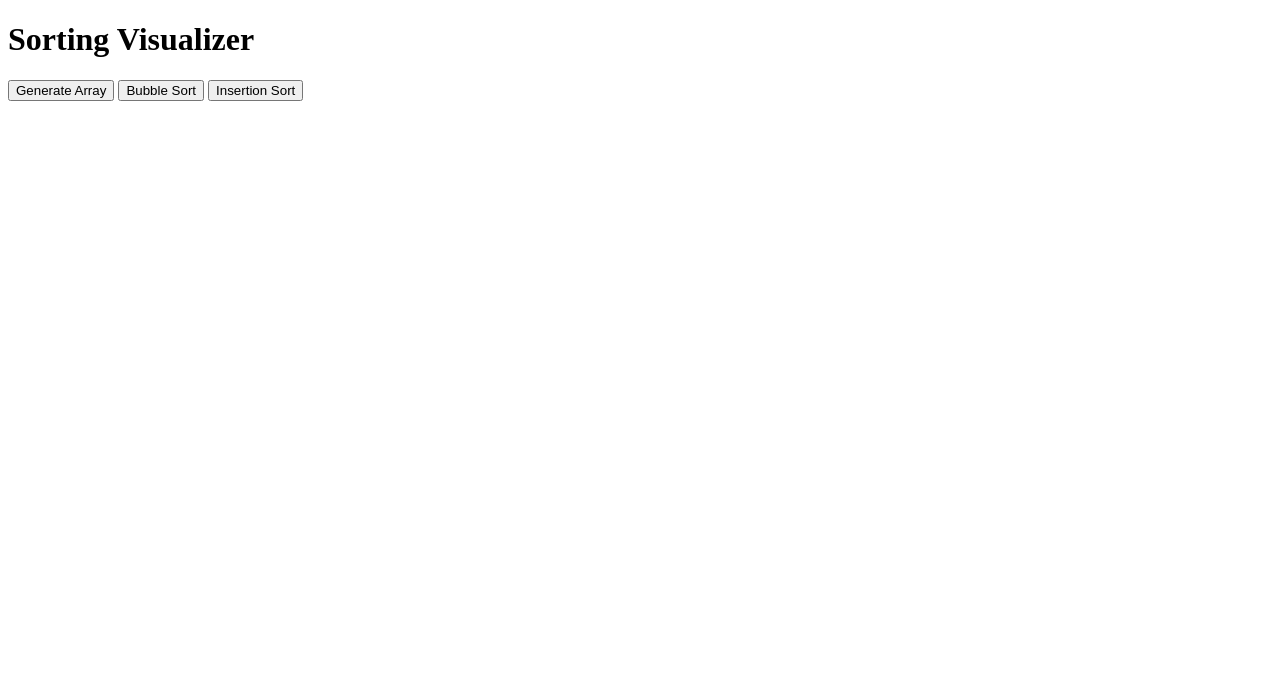
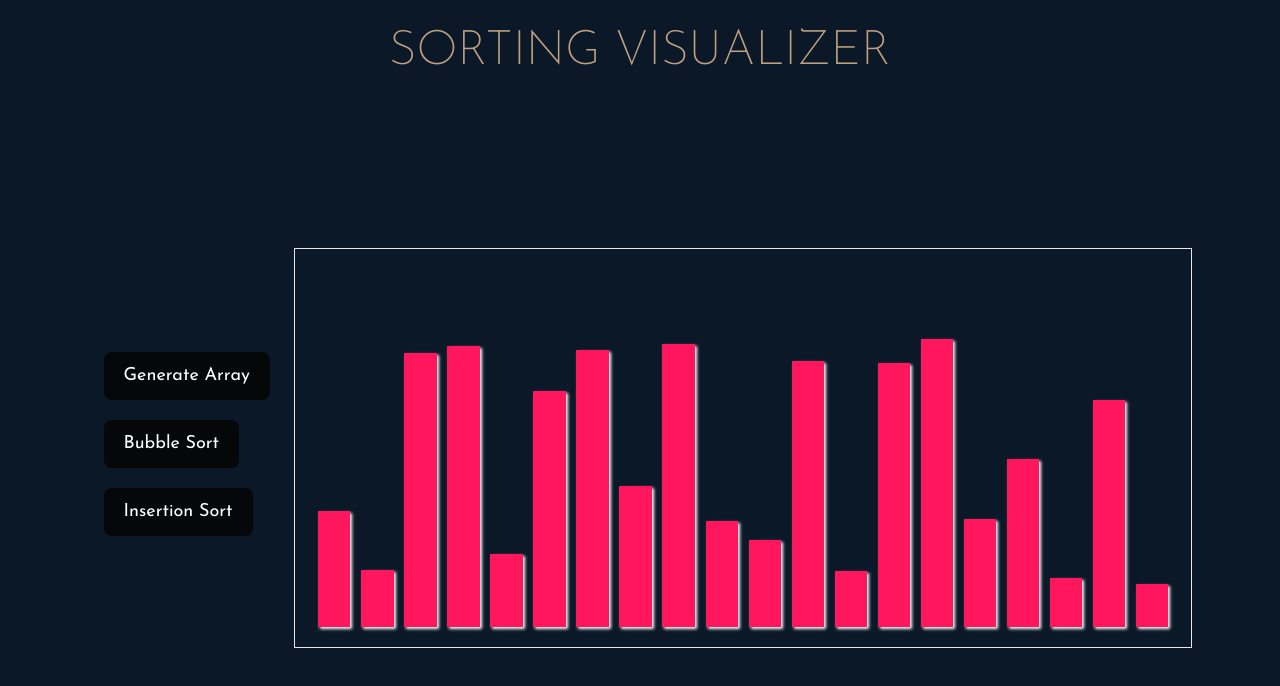
Before and after one commit to chetanhasarmani/meetSortingWesite, a plain HTML site: page index.html in a window 1280 px wide. Drawn offline with Linux system fonts and the light colour scheme; the site is published under a folder, as on GitHub Pages, so addresses that start at the root find nothing.

Commit message:
Update index.html

```diff
--- a/index.html
+++ b/index.html
@@ -12,8 +12,8 @@
     <link rel="preconnect" href="https://fonts.gstatic.com" crossorigin>
     <link href="https://fonts.googleapis.com/css2?family=Josefin+Sans:ital,wght@0,100;0,200;0,300;0,400;0,600;1,200;1,300;1,400;1,500&display=swap" rel="stylesheet">
 
-  <script type="module" crossorigin src="/assets/index-adc49003.js"></script>
-  <link rel="stylesheet" href="/assets/index-757faa0b.css">
+  <script type="module" crossorigin src="./assets/index-adc49003.js"></script>
+  <link rel="stylesheet" href="./assets/index-757faa0b.css">
 </head>
 <body>
 
```
